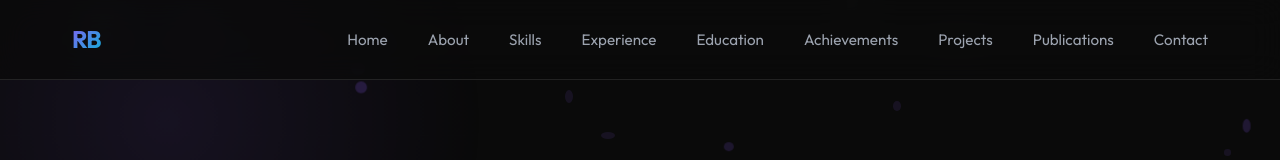
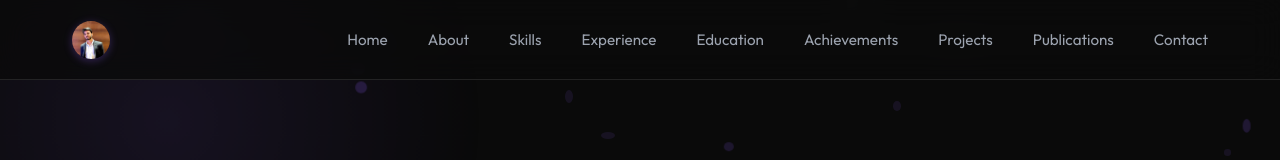
Before and after one commit to ruupesh/ruupesh.github.io, a React (Vite) app: page / in a window 1280 px wide. Shown: the top 160 px of the page. Built offline with nearby package versions, Linux system fonts and the light colour scheme; no server answers.

Commit message:
Profile Photo added

```diff
--- a/src/components/Navbar.jsx
+++ b/src/components/Navbar.jsx
@@ -1,8 +1,9 @@
-import React, { useEffect } from "react";
+import React, { useEffect, useState } from "react";
 import { useNavigate } from "react-router-dom";
 
 const Navbar = () => {
   const navigate = useNavigate();
+  const [imgPreview, setImgPreview] = useState(false);
 
   useEffect(() => {
     const navbar = document.querySelector(".navbar");
@@ -37,15 +38,14 @@ const Navbar = () => {
   }, []);
 
   return (
+    <>
     <nav className="navbar">
       <div className="nav-container">
-        <a href="/" className="nav-logo" onClick={(e) => {
-          e.preventDefault();
-          window.scrollTo({ top: 0, behavior: "smooth" });
-          navigate("/", { replace: true });
-        }}>
-          RB
-        </a>
+        <div className="nav-logo-area">
+          <button className="nav-logo-btn" onClick={() => setImgPreview(true)} title="View profile photo">
+            <img src="/og-image.png" alt="Rupesh Bodkhe" className="nav-logo-img" />
+          </button>
+        </div>
         <button className="mobile-menu-btn" aria-label="Toggle menu">☰</button>
         <ul className="nav-links">
           <li><a href="/">Home</a></li>
@@ -60,6 +60,17 @@ const Navbar = () => {
         </ul>
       </div>
     </nav>
+
+    {imgPreview && (
+      <div className="avatar-preview-overlay" onClick={() => setImgPreview(false)}>
+        <div className="avatar-preview-modal" onClick={(e) => e.stopPropagation()}>
+          <button className="avatar-preview-close" onClick={() => setImgPreview(false)}>✕</button>
+          <img src="/og-image.png" alt="Rupesh Bodkhe" className="avatar-preview-img" />
+          <p className="avatar-preview-name">Rupesh Bodkhe</p>
+        </div>
+      </div>
+    )}
+    </>
   );
 };
 
--- a/src/styles/styles.css
+++ b/src/styles/styles.css
@@ -230,6 +230,44 @@ ul { list-style: none; }
     padding: 0 2rem;
 }
 
+/* Navbar logo area with profile photo */
+.nav-logo-area {
+    display: flex;
+    align-items: center;
+    gap: 0.6rem;
+}
+
+.nav-logo-btn {
+    background: none;
+    border: none;
+    padding: 0;
+    cursor: pointer;
+    border-radius: 50%;
+    display: flex;
+    align-items: center;
+    justify-content: center;
+    flex-shrink: 0;
+    transition: transform 0.2s;
+}
+
+.nav-logo-btn:hover {
+    transform: scale(1.1);
+}
+
+.nav-logo-btn:hover .nav-logo-img {
+    box-shadow: 0 0 0 2px var(--primary), 0 4px 12px rgba(139, 92, 246, 0.5);
+}
+
+.nav-logo-img {
+    width: 38px;
+    height: 38px;
+    border-radius: 50%;
+    object-fit: cover;
+    object-position: top center;
+    box-shadow: 0 2px 8px rgba(139, 92, 246, 0.3);
+    transition: box-shadow 0.2s;
+}
+
 .nav-logo {
     font-size: 1.5rem;
     font-weight: 700;
@@ -237,6 +275,81 @@ ul { list-style: none; }
     background: linear-gradient(135deg, var(--primary), var(--secondary));
     -webkit-background-clip: text;
     -webkit-text-fill-color: transparent;
+}
+
+/* Profile photo lightbox */
+.avatar-preview-overlay {
+    position: fixed;
+    inset: 0;
+    background: rgba(0, 0, 0, 0.8);
+    z-index: 99999;
+    display: flex;
+    align-items: center;
+    justify-content: center;
+    animation: avatarFadeIn 0.2s ease;
+    backdrop-filter: blur(4px);
+}
+
+@keyframes avatarFadeIn {
+    from { opacity: 0; }
+    to { opacity: 1; }
+}
+
+.avatar-preview-modal {
+    background: var(--bg-card, #1e1e2e);
+    border-radius: 16px;
+    padding: 1.5rem;
+    display: flex;
+    flex-direction: column;
+    align-items: center;
+    gap: 0.75rem;
+    position: relative;
+    box-shadow: 0 24px 80px rgba(0, 0, 0, 0.6);
+    animation: avatarScaleIn 0.2s cubic-bezier(0.175, 0.885, 0.32, 1.275);
+    max-width: 90vw;
+}
+
+@keyframes avatarScaleIn {
+    from { transform: scale(0.85); opacity: 0; }
+    to { transform: scale(1); opacity: 1; }
+}
+
+.avatar-preview-img {
+    width: 260px;
+    height: 260px;
+    border-radius: 50%;
+    object-fit: cover;
+    object-position: top center;
+    border: 3px solid var(--primary, #8b5cf6);
+    box-shadow: 0 8px 32px rgba(139, 92, 246, 0.4);
+}
+
+.avatar-preview-name {
+    margin: 0;
+    font-size: 1rem;
+    font-weight: 600;
+    color: var(--text-main, #fff);
+    letter-spacing: 0.5px;
+}
+
+.avatar-preview-close {
+    position: absolute;
+    top: 0.6rem;
+    right: 0.75rem;
+    background: none;
+    border: none;
+    color: var(--text-muted, #aaa);
+    font-size: 1.2rem;
+    cursor: pointer;
+    line-height: 1;
+    padding: 0.2rem 0.4rem;
+    border-radius: 6px;
+    transition: color 0.2s, background 0.2s;
+}
+
+.avatar-preview-close:hover {
+    color: #fff;
+    background: rgba(255, 255, 255, 0.1);
 }
 
 .nav-links { display: flex; gap: 2.5rem; }
```
